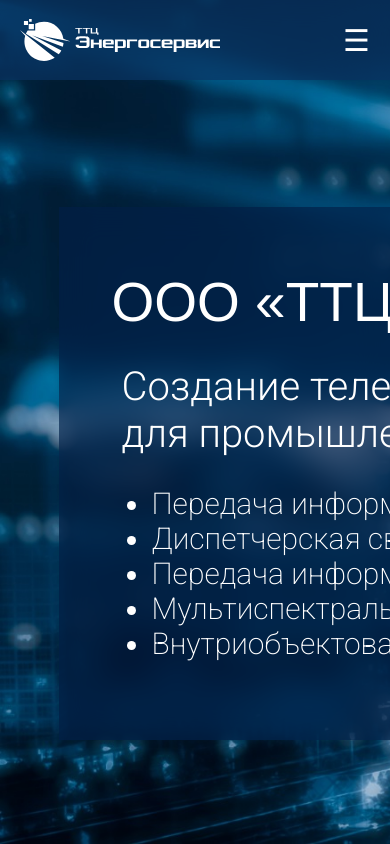
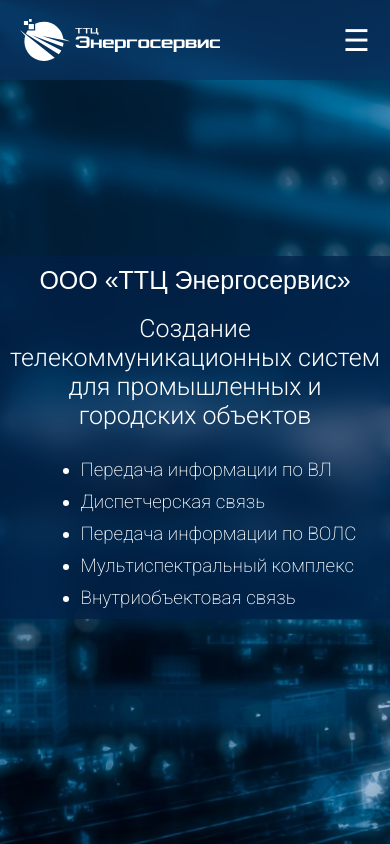
Before and after one commit to haryuuno21/ttc-es-site, a Next.js app in the folder ttc-es/: page / in a window 390 px wide. Built offline with nearby package versions, Linux system fonts and the light colour scheme; a web font is replaced by a local one.

Commit message:
Update page.module.css

```diff
--- a/ttc-es/src/app/page.module.css
+++ b/ttc-es/src/app/page.module.css
@@ -1,6 +1,6 @@
 .page {
   background-image: url("/home_page_bg_cuted.jpg");
-  background-size: cover;
+  background-size:cover;
   background-repeat: no-repeat;
   width: 100%;
   min-height: 100vh;
@@ -8,12 +8,12 @@
 
 .main {
   position: relative;
-  z-index: 1;
   width: 100%;
+  min-height: calc(100vh - 129px);
+  display: flex;
 }
 
 .article {
-  position: relative;
   display: flex;
   flex-direction: column;
   width: 906px;
@@ -21,29 +21,74 @@
   backdrop-filter: blur(15.8px);
   font-family: var(--font-roboto);
   color: white;
-  padding-left: 53px;
-  padding-top: 63px;
-  padding-bottom: 79px;
-  gap: 29px;
-  margin-top: 15vh;
+  padding-left: 3.125em;
+  padding-top: 4em;
+  padding-bottom: 5em;
+  padding-right: 3.125em;
+  gap: 1.875em;
+  margin-top: auto;
+  margin-bottom: auto;
   margin-left: 15vw;
-  z-index: 2;
 }
 
 .article h2 {
   font-weight: 400;
   font-family: var(--font-prosto-one);
-  font-size: 55px;
+  font-size: 3.4em;
 }
 
 .article h3 {
-  font-size: 40px;
+  font-size: 2.5em;
   font-weight: 300;
-  margin-left: 10px;
+  margin-left: 0.625em;
 }
 
 .article ul {
   font-weight: 200;
-  font-size: 30px;
-  margin-left: 40px;
+  font-size: 1.875em;
+  margin-left: 2.5em;
 }
+
+@media (max-width: 1220px) {
+  .article {
+    margin-left: 0px;
+  }
+}
+
+@media (max-width: 920px) {
+  .article {
+    font-size: 10px;
+    width: fit-content;
+  }
+  .article h3 {
+    max-width: 520px;
+  }
+  .article li {
+    margin-top: 10px;
+  }
+}
+
+@media (max-width: 600px) {
+  .article h2 {
+    font-size: 2.5em;
+    width: fit-content;
+  }
+}
+
+@media (max-width: 450px) {
+  .article {
+    padding: 1em;
+    align-items: center;
+  }
+  .article h2 {
+    text-align: center;
+    margin-left: 0;
+  }
+  .article h3 {
+    text-align: center;
+    margin-left: 0;
+  }
+  .article li {
+    margin-left: 0;
+  }
+}
```
